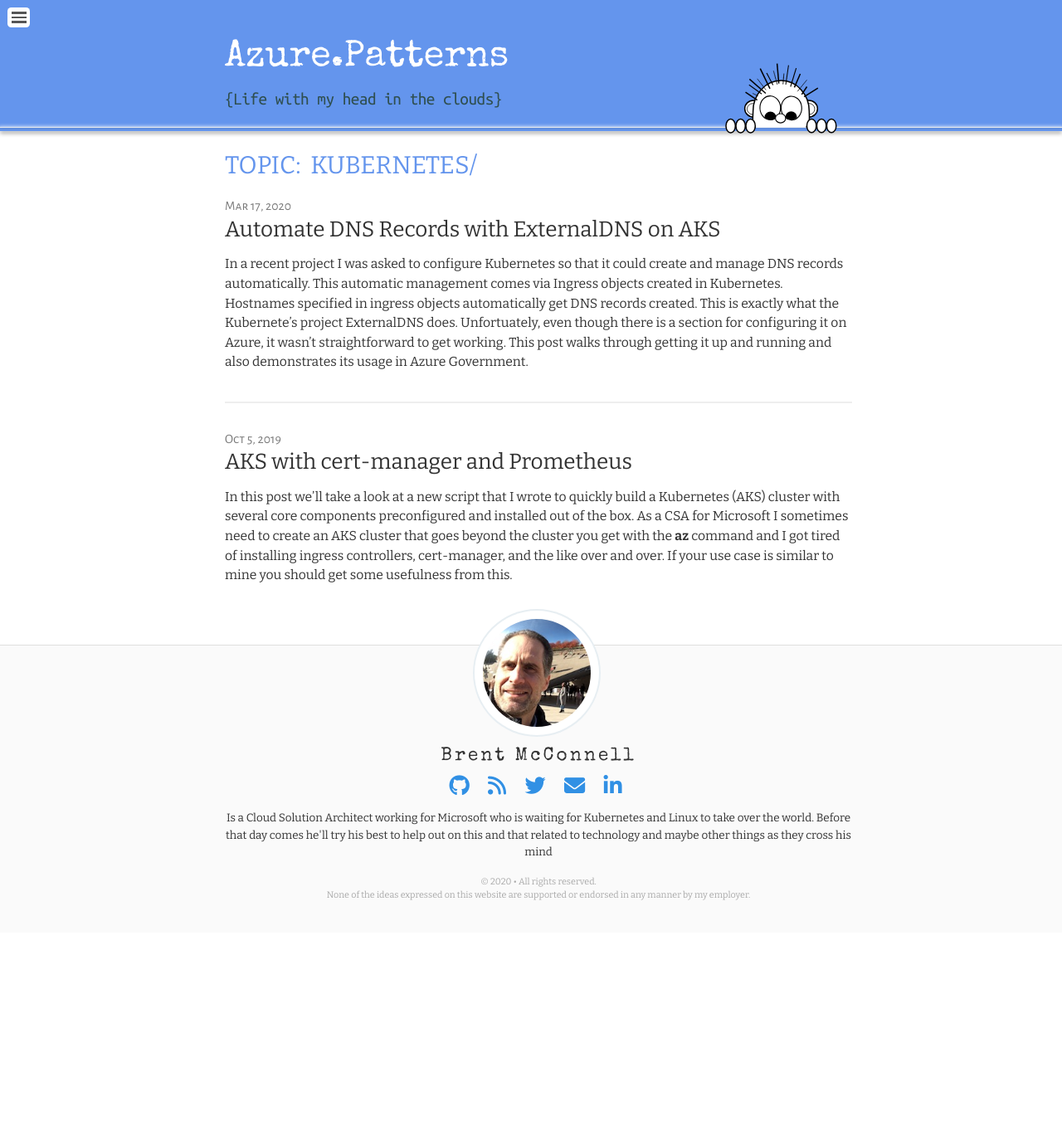
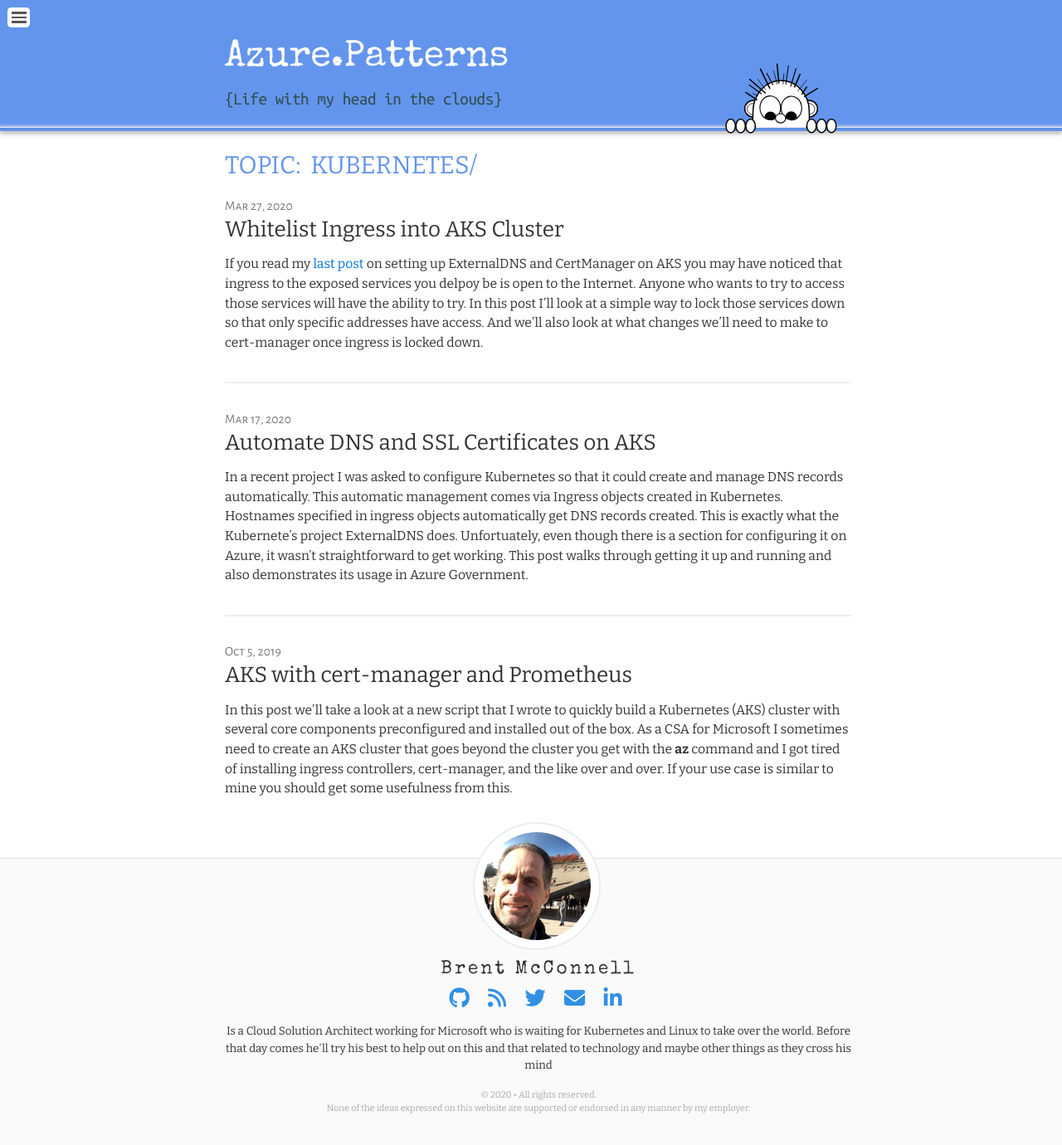
Before and after one commit to brentmcconnell/brentmcconnell.github.io, a Jekyll site: the page built from kubernetes.html, in a window 1280 px wide. Shown: the whole page at 83% size. Built offline with Jekyll 4.4.1, drawn with Linux system fonts in a browser that asks for light colours; nearby versions of some CDN libraries; before the commit the page ends 1124 px from its top, so only the background shows below that; some of the changed lines change nothing that is shown.

Commit message:
added new port about ingress lockdown

````diff
--- a/_posts/2020-03-17-aks-external-dns.md
+++ b/_posts/2020-03-17-aks-external-dns.md
@@ -1,6 +1,6 @@
 ---
 layout: post
-title: Automate DNS Records with ExternalDNS on AKS
+title: Automate DNS and SSL Certificates on AKS
 date: 2020-03-17
 summary: |
  Let's look at what it takes to install and configure a external-dns on AKS and
--- /dev/null
+++ b/_posts/2020-03-27-aks-ingress-whitelist.md
@@ -0,0 +1,187 @@
+---
+layout: post
+title: Whitelist Ingress into AKS Cluster
+date: 2020-03-27
+summary: |
+ This post will look at limiting ingress access to an Azure Kubernetes Cluster (AKS)
+ using NGINX Ingress controller.
+tags: aks azure ingress
+categories:
+  - Tech Tips
+  - Azure
+  - Kubernetes
+---
+
+If you read my [last
+post](https://www.azurepatterns.com/2020/03/17/aks-external-dns) on setting up
+ExternalDNS and CertManager on AKS you may have noticed that ingress to the
+exposed services you delpoy be is open to the Internet.  Anyone who
+wants to try to access those services will have the ability to try.
+In this post I'll look at a simple way to lock those services down so that
+only specific addresses have access. And we'll also look at what changes
+we'll need to make to cert-manager once ingress is locked down.
+
+## Problem
+
+In my last post I setup cert-manager and external-dns services on AKS so that
+DNS records and SSL certificates were managed automatically for services
+deployed to AKS. However, in that configuration one of the things you may
+have noticed is that ingress was open to the Internet. Anyone who stumbles
+onto your service would have access to attempt logins or, in some cases if
+you don't have authentication, use it! What we'd like to do is limit access
+to our services based on network CIDR.
+
+## Solution
+
+### Agent Pool Subnet NSG
+
+The first thing to note about limiting access to your cluster is that AKS
+creates an NSG for the agent pool subnet when the cluster is created. When
+you install NGINX this NSG is modified to include inbound port rules. By
+default these are ports 80 and 443. If you manually modify the NSG rules
+everytime the security group is modified by NGINX your changes will be overwritten.
+However, we can use the LoadBalancerSourceRanges option of the Kubernetes
+service that manages the LoadBalancer. This will implement Source rules on the
+NSG managed by NGINX. This way when NGINX modifies any inbound rules the
+source range will be maintained and managed.
+
+```yaml
+apiVersion: v1
+kind: Service
+metadata:
+  name: myapp
+spec:
+  ports:
+  - port: 8765
+    targetPort: 9376
+  selector:
+    app: example
+  type: LoadBalancer
+  loadBalancerSourceRanges:
+  - 130.211.204.1/32
+  - 130.211.204.2/32
+```
+
+Helm also has a option for implementing this feature on the Service.
+
+```terminal
+
+>> CIDRS=130.211.204.1/32,130.211.204.2/32
+>> helm upgrade nginx-ingress stable/nginx-ingress \
+      --wait --namespace ingress --reuse-values \
+      --set controller.service.loadBalancerSourceRanges={$CIDRS}
+
+```
+
+At this point if you view the inbound rules on the NSG attached to the agent pool subnet you'll see that the Source is now set to the CIDRS you provided.
+
+### NGINX Ingress Options
+
+Using the Agent Pool NSG is a great way to manage inbound ingress access but it has the limitation of being inflexible.  You are locking down ingress except to what is specified in the provided CIDRs so if you want some services to be exposed to certain IP ranges while other services have different IP ranges you don't have that kind of flexibility.  Enter NGINX.
+
+NGINX has lots of [configuation options
+available](https://kubernetes.github.io/ingress-nginx/user-guide/nginx-configuration/configmap/).
+The __whitelist-source-range__ option sets the IPs for a particular Ingress.  This can be done globally at the Service level, only at the Ingress level or you can use both.  The global option will be the default and the individual Ingress objects can override the global option.
+
+The global option can be set using a ConfigMap that overrides the default vaules for the NGINX service.  If we use Helm again to configure this option you'd have something like the following:
+
+```terminal
+
+>> CIDRS=130.211.204.1/32,130.211.204.2/32
+>> helm upgrade --install nginx-ingress stable/nginx-ingress \
+  --wait --namespace ingress --reuse-values \
+  --set controller.config.whitelist-source-range=$CIDRS \
+  --set controller.service.externalTrafficPolicy=Local
+
+```
+
+In order to use __whitelist-source-range__ NGINX will need access to the
+external IP of incoming requests.  Typically NGINX would see the NAT'd
+Kubernetes address but because we want to limit which external IPs have access
+we'll need NGINX to have access to the requests source IP.  This can be done by
+setting __controller.service.externalTrafficPolicy=Local__ on the NGINX
+controller.
+
+Again, this sets the __global configuration__ of NGINX so every Ingress option will inherit this whitelist unless overridden at the Ingress level.  This can be done by setting an annonation on each Ingress object that you want to expose to a different set of IPs.  For instance if we have a service we want to open to all traffic we can use an Ingress object similar to the following to override the global whitelist.
+
+```yaml
+---
+apiVersion: networking.k8s.io/v1beta1
+kind: Ingress
+metadata:
+  name: nginx
+  annotations:
+    nginx.ingress.kubernetes.io/ingress.class: nginx
+    nginx.ingress.kubernetes.io/whitelist-source-range: "130.211.204.1"
+    cert-manager.io/cluster-issuer: letsencrypt
+spec:
+  tls:
+  - hosts:
+    - nginx.example.com
+    secretName: tls-secret
+  rules:
+  - host: nginx.example.com
+    http:
+      paths:
+      - backend:
+          serviceName: nginx-svc
+          servicePort: 80
+        path: /
+
+```
+
+### Let's Encrypt Changes
+__NOTE__:  If you used the scripts in the [last post]({% post_url 2020-03-17-aks-external-dns %}) to setup cert-manager and external-dns you'll have to make some changes to external-dns before locking down your services.  This is because the last post used the http resolver for Let's Encrypt to verify domain ownership.  If you limit ingress to your cluster Let's Encrypt won't be able to verify your domains any longer using _http_.
+
+Let's Encrypt has different types of verification for domain ownership and one supported option on Azure is DNS.  When you use DNS to verify domain ownership Let's Encrypt will request certain __txt__ records be created that it can verify before issuing SSL certificates.  Since we used Azure DNS Zones for our DNS entries in the last post we'll make a few modifications so that cert-manager can modify DNS records.
+
+To enable this feature we'll need to do two things.  First, we'll need to create a Kubernetes secret that contains the password of a service principal that external-dns can use to modify DNS records.  Secondly, we'll also need to change the ClusterIssuer from http to dns.  The following script fragments can be used with the information from a service principal.  The service principal created will need Contributor access to the DNS Zone to allow cert-manager to make the appropriate changes.  If you use the same service principal we created [last time]({% post_url 2020-03-17-aks-external-dns %}) that should work just fine.
+
+```terminal
+SP_APPID={Service Principal AppID}
+SP_PASSWORD={Service Principal Password}
+SP_TENANTID={Service Principal Tenant}
+SUBSCRIPTION_ID={Subscription Id}
+AZURE_CLOUD={Which Azure Cloud You are Using}
+DOMAIN_NAME={Domain that will be managed}
+DNS_RG={Resource Group for DNS Zone}
+EMAIL={Let's Encrypt Email Address}
+
+>> helm install cert-manager \
+    --wait --namespace cert-manager \
+    --version v0.13.0 \
+    jetstack/cert-manager
+
+>> kubectl create secret generic azuredns-config \
+    --from-literal=client-secret=$SP_PASSWORD \
+    -n cert-manager
+
+# Create Prod LetsEncrypt ClusterIssuer
+>> cat <<-EOF | kubectl apply -f -
+apiVersion: cert-manager.io/v1alpha2
+kind: ClusterIssuer
+metadata:
+  name: letsencrypt-staging
+spec:
+  acme:
+    server: https://acme-staging-v02.api.letsencrypt.org/directory
+    email: $EMAIL
+    privateKeySecretRef:
+      name: letsencrypt
+    solvers:
+    - dns01:
+        azuredns:
+          clientID: $SP_APPID
+          clientSecretSecretRef:
+            name: azuredns-config
+            key: client-secret
+          subscriptionID: $SUBSCRIPTION_ID
+          tenantID: $SP_TENANTID
+          resourceGroupName: $DNS_RG
+          hostedZoneName: $DOMAIN_NAME
+          environment: $AZURE_CLOUD
+EOF
+
+```
+
+So at this point you should have cert-manager configured to create the necessary DNS records so that Let's Encrypt can verify domain ownership.  Once this is completed and working you can lock down ingress into your Kubernetes cluster.
````
